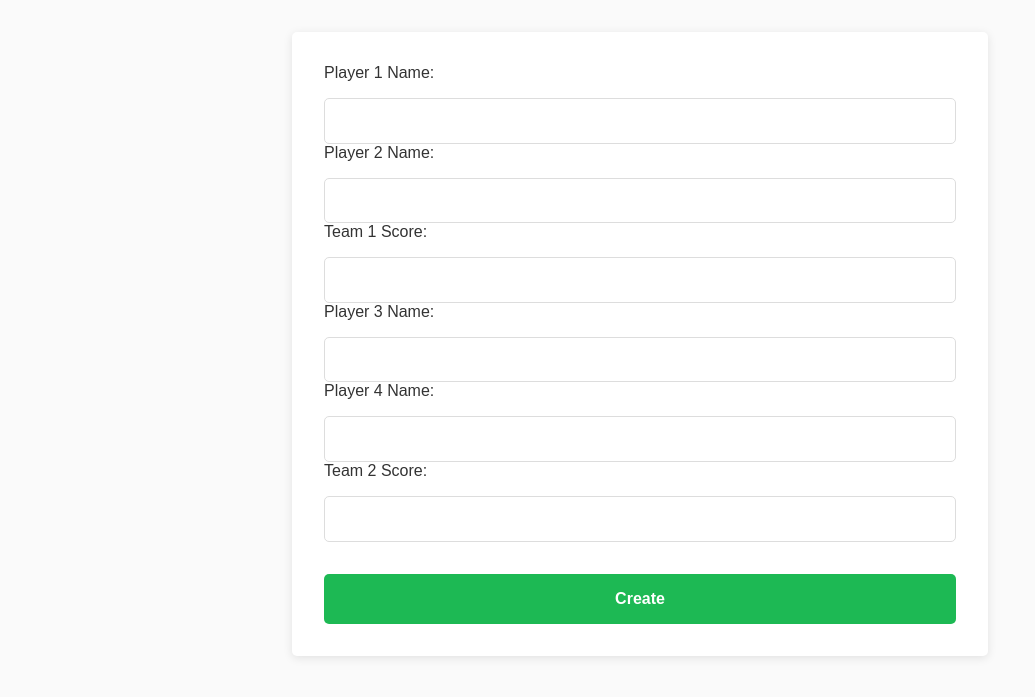
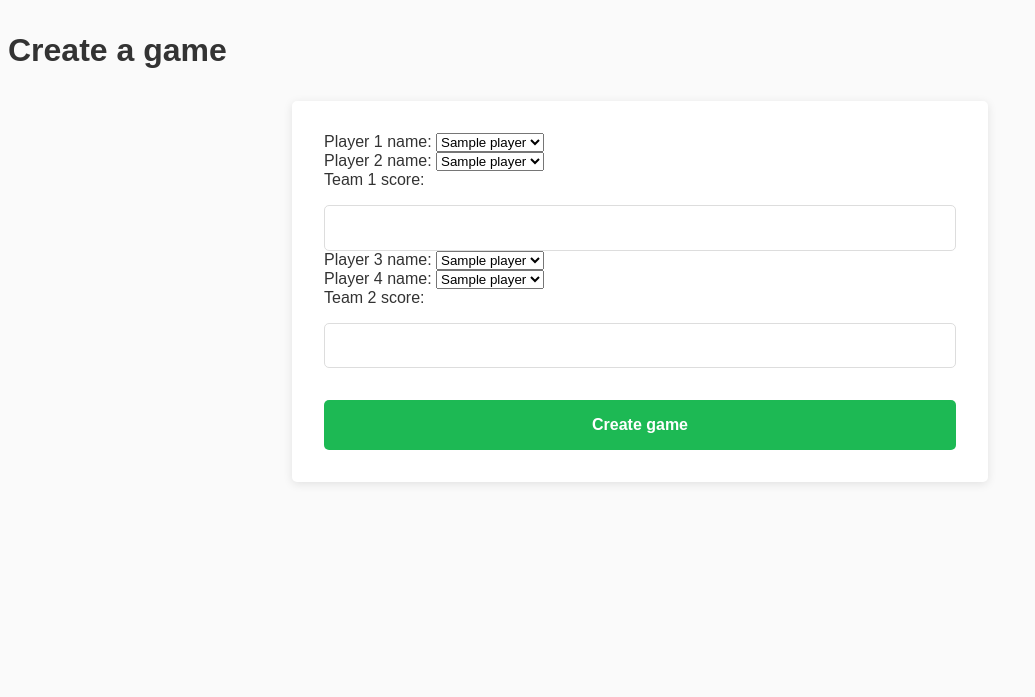
Before and after one commit to lkolebka/baby-foot-python, a Flask app: template myproject/Templates/create_game.html in a window 1280 px wide. Shown: the top 697 px of the page, without its empty margins (0-1035 px from the left). Run offline with Flask 2, Linux system fonts and the light colour scheme; the template is opened without the code that fills it: most values are stand-ins (such as "Sample title", 1, 10 or a date in 2020); some libraries are stand-ins or nearby versions.

Commit message:
get players name

```diff
--- a/myproject/Templates/create_game.html
+++ b/myproject/Templates/create_game.html
@@ -5,32 +5,43 @@
   <title>Create Game</title>
 </head>
 <body>
+  <h1>Create a game</h1>
   <form method="post">
-    <div>
-        <label for="player1_name">Player 1 Name:</label>
-        <input type="text" id="player1_name" name="player1_name">
-    </div>
-    <div>
-        <label for="player2_name">Player 2 Name:</label>
-        <input type="text" id="player2_name" name="player2_name">
-    </div>
-    <div>
-        <label for="team1_score">Team 1 Score:</label>
-        <input type="number" id="team1_score" name="team1_score">
-    </div>
-    <div>
-        <label for="player3_name">Player 3 Name:</label>
-        <input type="text" id="player3_name" name="player3_name">
-    </div>
-    <div>
-        <label for="player4_name">Player 4 Name:</label>
-        <input type="text" id="player4_name" name="player4_name">
-    </div>
-    <div>
-        <label for="team2_score">Team 2 Score:</label>
-        <input type="number" id="team2_score" name="team2_score">
-    </div>
-    <input type="submit" value="Create">
+    <label for="player1_name">Player 1 name:</label>
+    <select id="player1_name" name="player1_name">
+      {% for player in players %}
+      <option value="{{ player }}">{{ player }}</option>
+      {% endfor %}
+    </select>
+    <br>
+    <label for="player2_name">Player 2 name:</label>
+    <select id="player2_name" name="player2_name">
+      {% for player in players %}
+      <option value="{{ player }}">{{ player }}</option>
+      {% endfor %}
+    </select>
+    <br>
+    <label for="team1_score">Team 1 score:</label>
+    <input type="number" id="team1_score" name="team1_score">
+    <br>
+    <label for="player3_name">Player 3 name:</label>
+    <select id="player3_name" name="player3_name">
+      {% for player in players %}
+      <option value="{{ player }}">{{ player }}</option>
+      {% endfor %}
+    </select>
+    <br>
+    <label for="player4_name">Player 4 name:</label>
+    <select id="player4_name" name="player4_name">
+      {% for player in players %}
+      <option value="{{ player }}">{{ player }}</option>
+      {% endfor %}
+    </select>
+    <br>
+    <label for="team2_score">Team 2 score:</label>
+    <input type="number" id="team2_score" name="team2_score">
+    <br>
+    <input type="submit" value="Create game">
   </form>
 </body>
 </html>
--- a/myproject/test app.py
+++ b/myproject/test app.py
@@ -1,9 +1,37 @@
 from flask import Flask, render_template, request
+import psycopg2
+from config import DATABASE_CONFIG
+
 
 app = Flask(__name__)
 
+#get the players from the database
+def get_players():
+    try:
+        conn = psycopg2.connect(
+            host=DATABASE_CONFIG['host'],
+            database=DATABASE_CONFIG['database'],
+            user=DATABASE_CONFIG['user'],
+            password=DATABASE_CONFIG['password']
+        )
+        cursor = conn.cursor()
+        query = "SELECT name FROM players"
+        cursor.execute(query)
+        players = cursor.fetchall()
+        return [player[0] for player in players]
+
+    except Exception as e:
+        print("Error connecting to the database:", e)
+        return []
+    finally:
+        if cursor:
+            cursor.close()
+        if conn:
+            conn.close()
+
 @app.route('/', methods=['GET', 'POST'])
 def create_game():
+    players = get_players()
     if request.method == 'POST':
         player1_name = request.form['player1_name']
         player2_name = request.form['player2_name']
@@ -13,7 +41,7 @@ def create_game():
         team2_score = request.form['team2_score']
         # Do something with the data (e.g. save it to a database)
         return "Game created successfully!"
-    return render_template('create_game.html')
+    return render_template('create_game.html', players=players)
 
 if __name__ == '__main__':
     app.static_folder = 'static'
```
